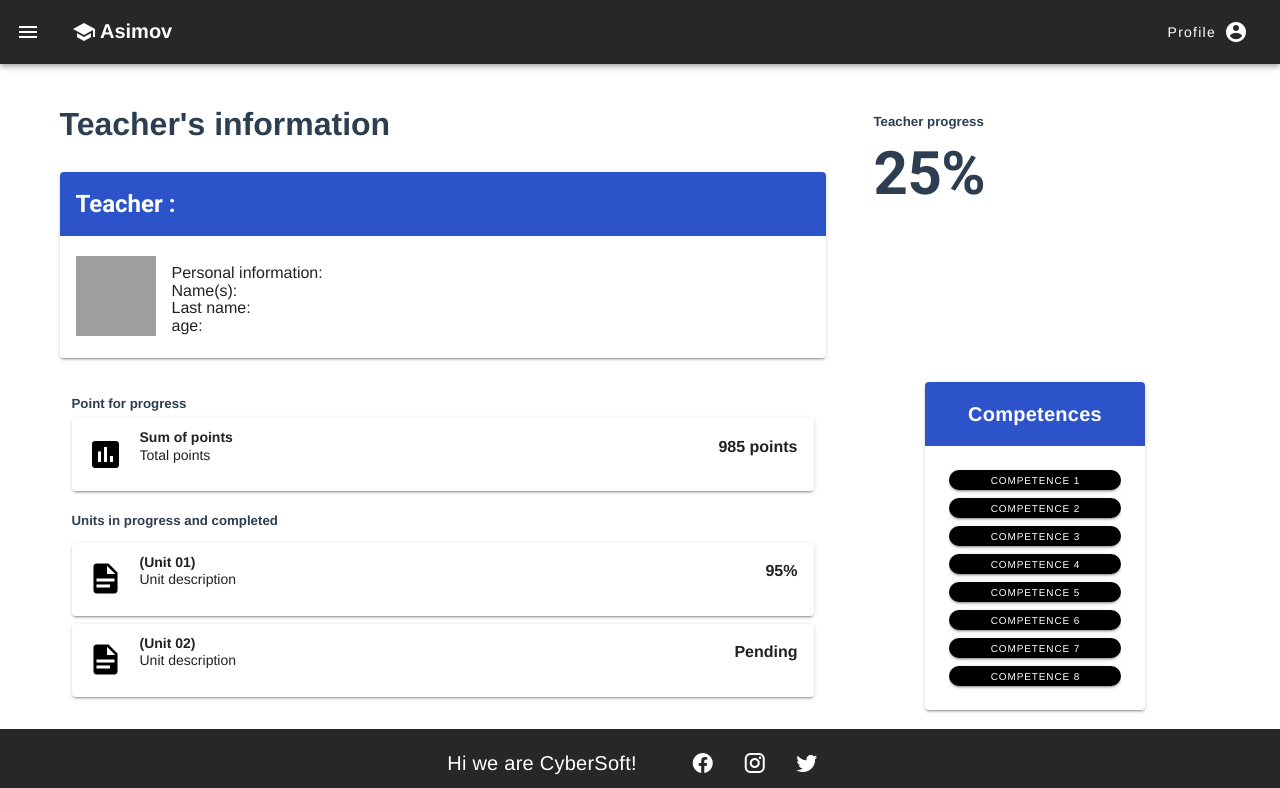
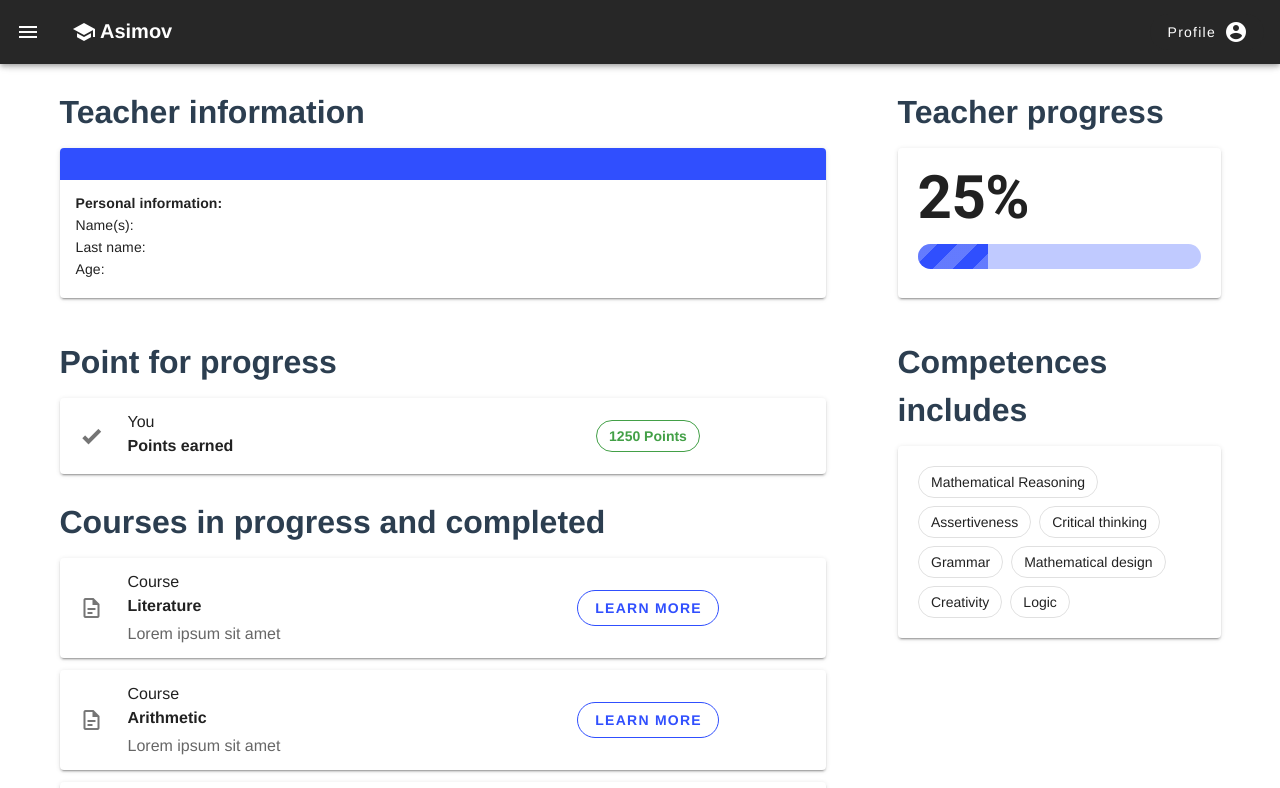
Before and after one commit to Cybersoft-Asimov-20212/frontend-asimov, a Vue app: page /teachers/1 in a window 1280 px wide. Shown: the top 788 px of the page. Built offline with nearby package versions, Linux system fonts and the light colour scheme; no server answers.

Commit message:
fix: director view competences and points progress correctly for teacher detail

```diff
--- a/public/index.html
+++ b/public/index.html
@@ -7,6 +7,8 @@
     <link rel="icon" href="<%= BASE_URL %>favicon.ico">
     <title><%= htmlWebpackPlugin.options.title %></title>
     <link rel="stylesheet" href="https://fonts.googleapis.com/css?family=Roboto:100,300,400,500,700,900">
+      <link rel="preconnect" href="https://fonts.googleapis.com">
+      <link rel="preconnect" href="https://fonts.gstatic.com" crossorigin>
     <link rel="stylesheet" href="https://cdn.jsdelivr.net/npm/@mdi/font@latest/css/materialdesignicons.min.css">
   </head>
   <body>
--- a/src/courses/pages/course-detail.vue
+++ b/src/courses/pages/course-detail.vue
@@ -101,6 +101,7 @@ export default {
   name: "course-detail",
   data: () => ({
     dialog: false,
+    //TODO: cambiar lista de tags: items de courses
     tags: [
       'Work',
       'Home Improvement',
--- a/src/teachers/pages/teacher-detail.vue
+++ b/src/teachers/pages/teacher-detail.vue
@@ -1,115 +1,91 @@
 <template>
   <div class="teacher-detail">
-    <v-container>
+    <v-container class="pt-6">
       <v-row>
-        <v-col cols="12" md="12"><v-spacer></v-spacer></v-col>
-        <v-col cols="12" sm="6" md="8">
-          <h1 class="font-weight-bold">Teacher's information</h1>
-          <v-col cols="12" md="12"><v-spacer></v-spacer></v-col>
-          <v-card class="mx-auto" max-width="1010">
-            <v-card-title class="text-h5 mb-1 teacher-profile-name font-weight-bold white--text">
-              Teacher : {{teacher.name}} {{teacher.lastname}}
+        <v-col cols="8">
+          <h1 class="font-weight-bold pb-3">Teacher information</h1>
+          <v-card class="mx-auto" max-height="200" min-height="150">
+            <v-card-title class="mb-1 indigo accent-4 font-weight-bold white--text">
+              {{teacher.name}} {{teacher.lastname}}
             </v-card-title>
-            <v-list-item three-line>
-              <v-list-item-avatar tile size="80" color="grey"></v-list-item-avatar>
-              <v-list-item-content>
-                <v-list-item-content>
-                  Personal information:<br>
-                  Name(s): {{teacher.name}}<br>
-                  Last name: {{teacher.lastname}}<br>
-                  age: {{teacher.age}} <br>
-                </v-list-item-content>
-              </v-list-item-content>
-
-
-            </v-list-item>
+            <v-card-text class="text--primary mt-3">
+              <p class="text-justify mb-0">
+                <strong>Personal information:</strong><br>
+                Name(s): {{teacher.name}}<br>
+                Last name: {{teacher.lastname}}<br>
+                Age: {{teacher.age}} <br></p>
+            </v-card-text>
           </v-card>
         </v-col>
 
-        <v-col cols="6" md="4">
-          <v-container class="ml-3">
-            <h5 class="font-weight-bold mb-3">Teacher progress</h5>
+        <v-col cols="4" class="pl-15">
+          <h1 class="font-weight-bold pb-3">Teacher progress</h1>
+          <v-card class="mx-auto pa-5" min-height="150">
             <p class="display-3 font-weight-bold">25%</p>
-          </v-container>
+              <v-progress-linear
+                  class="rounded-pill"
+                  color="indigo accent-4"
+                  height="25"
+                  value="25"
+                  striped
+              ></v-progress-linear>
+          </v-card>
         </v-col>
       </v-row>
-      <v-row>
 
+      <v-row class="pt-4">
         <v-col cols="8">
-          <v-container>
-            <h5 class="unit-bar-title">Point for progress</h5>
-            <v-card class="mx-auto mt-1 mb-5">
-              <v-list-item>
-                <figure class="mr-4">
-                  <v-icon large color="black">mdi-chart-box</v-icon>
-                </figure>
+          <h1 class="font-weight-bold pb-3">Point for progress</h1>
+          <v-card class="mx-auto mb-3">
+            <v-container>
+              <v-row>
+                <div class="d-flex justify-start align-center ml-5 mr-3">
+                  <v-icon>mdi-check-bold</v-icon>
+                </div>
+                <v-col>
+                  <div>You</div>
+                  <p class="text--primary font-weight-bold mb-1">Points earned</p>
+                </v-col>
+                <v-col class="d-flex justify-center align-center">
+                  <v-chip outlined rounded color="green darken-1" class="font-weight-bold">
+                       1250 Points
+                  </v-chip>
+                </v-col>
+              </v-row>
+            </v-container>
+          </v-card>
+          <h1 class="font-weight-bold py-3">Courses in progress and completed</h1>
+          <v-card v-for="unit in units" :key="unit" class="mx-auto mb-3">
+            <v-container>
+              <v-row>
+                <div class="d-flex justify-start align-center ml-5 mr-3">
+                  <v-icon>mdi-file-document-outline</v-icon>
+                </div>
+                <v-col>
+                  <div>Course</div>
+                  <p class="text--primary font-weight-bold mb-1">{{ unit }}</p>
+                  <div class="text--secondary">Lorem ipsum sit amet</div>
+                </v-col>
+                <v-col class="d-flex justify-center align-center">
+                  <v-btn outlined rounded color="indigo accent-4" class="font-weight-bold" v-bind="attrs" v-on="on">
+                    Learn More
+                  </v-btn>
+                </v-col>
+              </v-row>
+            </v-container>
+          </v-card>
+        </v-col>
 
-                <v-list-item-content class="unit-bar-text">
-                  <h4>Sum of points</h4>
-                  <p>Total points</p>
-                </v-list-item-content>
-
-                <v-spacer></v-spacer>
-                <p class="unit-bar-value">985 points</p>
-              </v-list-item>
-
-            </v-card>
-
-            <h5 class="unit-bar-title">Units in progress and completed</h5>
-            <v-card class="mx-auto mt-3 mb-2">
-              <v-list-item>
-                <figure class="mr-4">
-                  <v-icon large color="black">mdi-file-document</v-icon>
-                </figure>
-
-                <v-list-item-content class="unit-bar-text">
-                  <h4>(Unit 01)</h4>
-                  <p>Unit description</p>
-                </v-list-item-content>
-
-                <v-spacer></v-spacer>
-                <p class="unit-bar-value">95%</p>
-              </v-list-item>
-            </v-card>
-
-            <v-card class="mx-auto mt-2 mb-2">
-              <v-list-item>
-                <figure class="mr-4">
-                  <v-icon large color="black">mdi-file-document</v-icon>
-                </figure>
-
-                <v-list-item-content class="unit-bar-text">
-                  <h4>(Unit 02)</h4>
-                  <p>Unit description</p>
-                </v-list-item-content>
-
-                <v-spacer></v-spacer>
-                <p class="unit-bar-value">Pending</p>
-              </v-list-item>
-            </v-card>
-
-          </v-container>
-
-        </v-col>
-        <v-col cols="4">
-          <v-card class="mx-auto" max-width="220">
-            <v-card-title class="justify-center white--text title-competences">
-              <h4>Competences</h4>
-            </v-card-title>
-            <v-card-actions>
-              <v-list-item>
-                <v-list-item-content>
-                  <v-btn rounded x-small class="white--text mt-1 mb-1" color="black accent-4">Competence 1</v-btn>
-                  <v-btn rounded x-small class="white--text mt-1 mb-1" color="black accent-4">Competence 2</v-btn>
-                  <v-btn rounded x-small class="white--text mt-1 mb-1" color="black accent-4">Competence 3</v-btn>
-                  <v-btn rounded x-small class="white--text mt-1 mb-1" color="black accent-4">Competence 4</v-btn>
-                  <v-btn rounded x-small class="white--text mt-1 mb-1" color="black accent-4">Competence 5</v-btn>
-                  <v-btn rounded x-small class="white--text mt-1 mb-1" color="black accent-4">Competence 6</v-btn>
-                  <v-btn rounded x-small class="white--text mt-1 mb-1" color="black accent-4">Competence 7</v-btn>
-                  <v-btn rounded x-small class="white--text mt-1 mb-1" color="black accent-4">Competence 8</v-btn>
-                </v-list-item-content>
-              </v-list-item>
-            </v-card-actions>
+        <v-col cols="4" class="pl-15">
+          <h1 class="font-weight-bold pb-3">Competences includes</h1>
+          <v-card class="d-flex mx-auto px-5 align-center" min-height="150">
+            <div>
+              <v-chip-group class="py-3" column>
+                <v-chip outlined v-for="competence in competences" :key="competence">
+                  {{ competence }}
+                </v-chip>
+              </v-chip-group>
+            </div>
           </v-card>
         </v-col>
       </v-row>
@@ -128,7 +104,21 @@ export default {
       name: '',
       lastname: '',
       age: ''
-    }
+    },
+    units: [
+      'Literature',
+      'Arithmetic',
+      'History',
+    ],
+    competences: [
+      'Mathematical Reasoning',
+      'Assertiveness',
+      'Critical thinking',
+      'Grammar',
+      'Mathematical design',
+      'Creativity',
+      'Logic',
+    ],
   }),
   created() {
     TeachersService.getById(this.$route.params.id)
@@ -144,29 +134,5 @@ export default {
 </script>
 
 <style scoped>
-v-container {
-  background-color: #ECEBE9;
-}
 
-/* Teacher's profile */
-.teacher-profile-name {
-  background-color: #2C53C9;
-}
-
-
-/* Unity bars*/
-.unit-bar-title {
-  font-weight: bold;
-}
-.unit-bar-text {
-  font-size: 14px;
-}
-.unit-bar-value {
-  font-weight: bold;
-}
-
-/* Competences Card */
-.title-competences {
-  background-color: #2C53C9;
-}
 </style>
--- a/src/teachers/pages/teachers.vue
+++ b/src/teachers/pages/teachers.vue
@@ -1,8 +1,8 @@
 <template>
   <div class="teachers">
-    <v-row>
+    <v-row class="pt-4">
       <v-col cols="12">
-        <h1 class="mx-8">Teachers</h1>
+        <h1 class="pl-11">Teachers</h1>
       </v-col>
     </v-row>
     <v-row>
@@ -11,7 +11,7 @@
           <v-card v-for="teacher in teachers" :key="teacher.id" class="pb-2 ma-3" width="345" max-height="350">
             <v-card-text>
               <div>Teacher</div>
-              <p id="nomTeacher" class="text-h4 text--primary">{{teacher.name}}</p>
+              <h1 class="text--primary font-weight-bold py-3">{{teacher.name}}</h1>
               <div>{{ teacher.lastname }}</div>
               <p>Age: {{teacher.age}}</p>
             </v-card-text>
```
